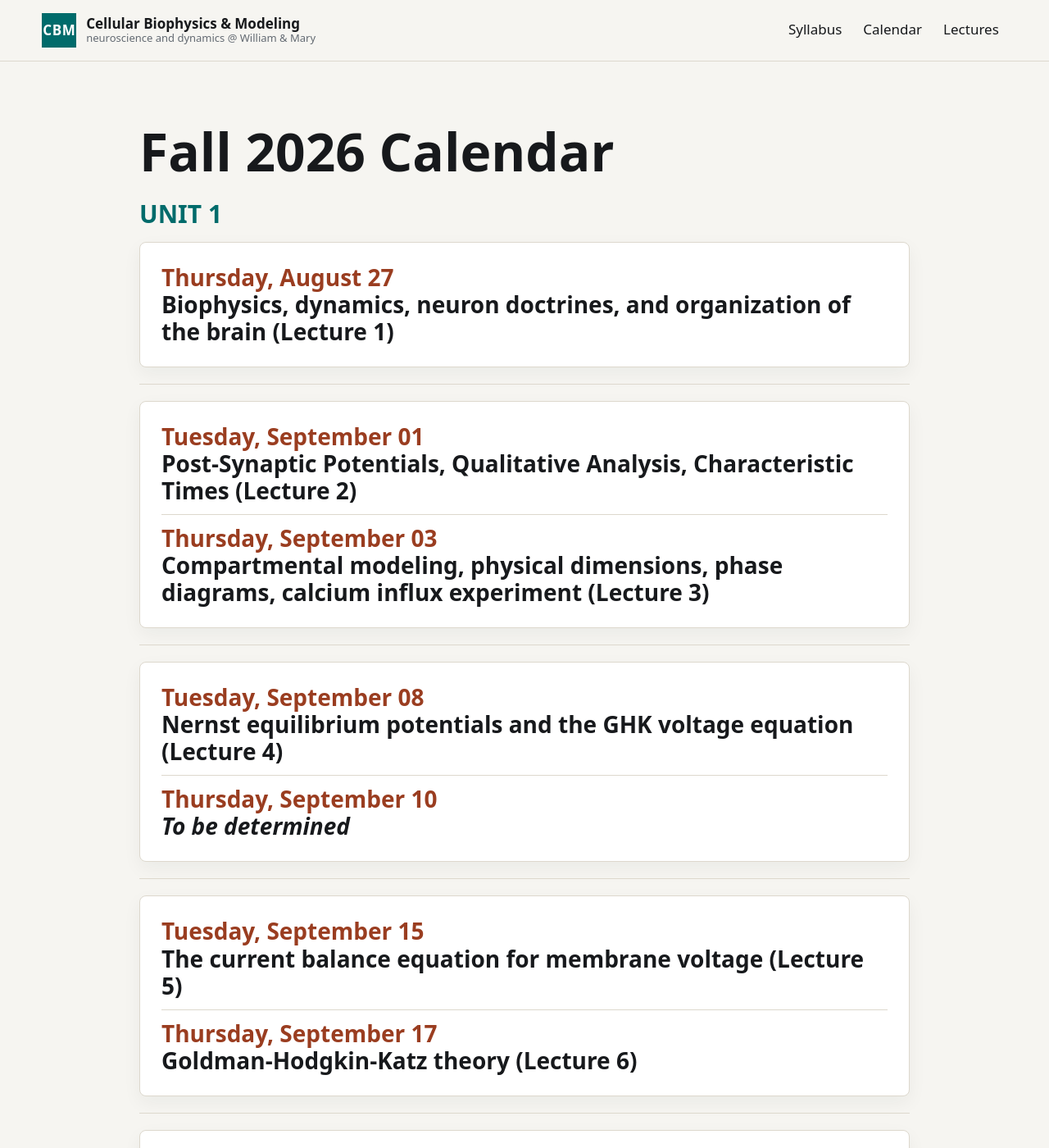
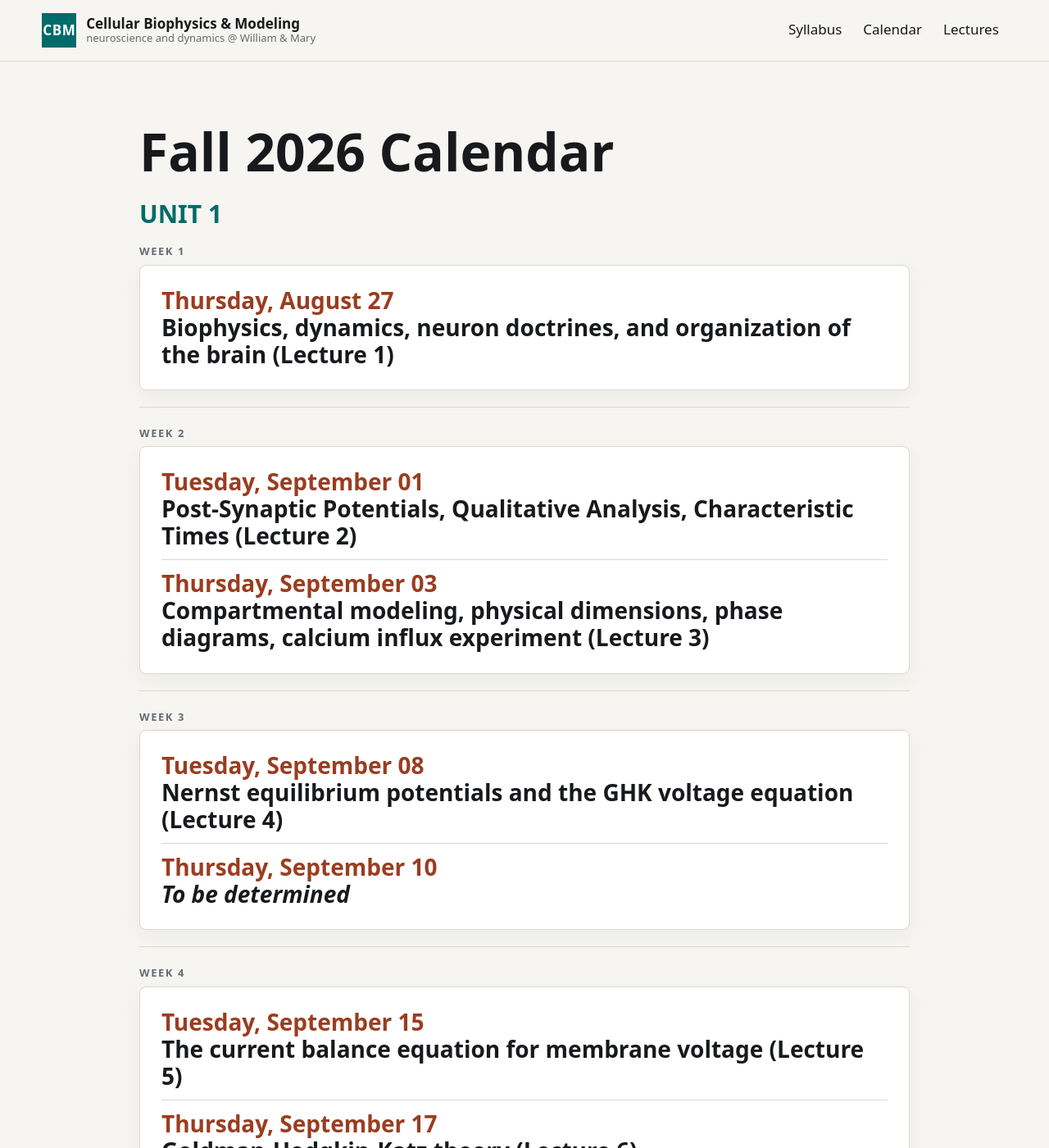
Before and after one commit to gregconradismith/cellular-biophysics-and-modeling, a Jekyll site: the page built from docs/_materials/calendar.md, in a window 1280 px wide and 1400 px high. Shown: the whole window at 82% size. Built offline with Jekyll 4.4.1, drawn with Linux system fonts in a browser that asks for light colours; some of the changed text lies outside the part shown.

Commit message:
Add week labels to calendar

```diff
--- a/docs/_materials/calendar.md
+++ b/docs/_materials/calendar.md
@@ -10,10 +10,14 @@ layout: calendar
 
 ## Unit 1
 
+### Week 1
+
 - Thursday, August 27<br>
   <a href="../lecture-1/">Biophysics, dynamics, neuron doctrines, and organization of the brain (Lecture 1)</a>
 
 ---
+
+### Week 2
 
 - Tuesday, September 01<br>
   <a href="../lecture-2/">Post-Synaptic Potentials, Qualitative Analysis, Characteristic Times (Lecture 2)</a>
@@ -22,6 +26,8 @@ layout: calendar
 
 ---
 
+### Week 3
+
 - Tuesday, September 08<br>
   <a href="../lecture-4/">Nernst equilibrium potentials and the GHK voltage equation (Lecture 4)</a>
 - Thursday, September 10<br>
@@ -29,12 +35,16 @@ layout: calendar
 
 ---
 
+### Week 4
+
 - Tuesday, September 15<br>
   <a href="../lecture-5/">The current balance equation for membrane voltage (Lecture 5)</a>
 - Thursday, September 17<br>
   <a href="../lecture-6/">Goldman-Hodgkin-Katz theory (Lecture 6)</a>
 
 ---
+
+### Week 5
 
 - Tuesday, September 22<br>
   <a href="../lecture-7/">Voltage-dependent currents and bistability (Lecture 7)</a>
@@ -45,12 +55,16 @@ layout: calendar
 
 ## Unit 2
 
+### Week 6
+
 - Tuesday, September 29<br>
   <a href="../lecture-9/">Voltage-clamp recording and the classical biophysics of the squid giant axon (Lecture 9)</a>
 - Thursday, October 01<br>
   <a href="../lecture-10/">The Morris-Lecar model and phase plane (Lecture 10)</a>
 
 ---
+
+### Week 7
 
 - Tuesday, October 06<br>
   <a href="../lecture-11/">Phase plane analysis of 2D ODE systems (Lecture 11)</a>
@@ -59,12 +73,16 @@ layout: calendar
 
 ---
 
+### Week 8
+
 - Tuesday, October 13<br>
   <a href="../lecture-12/">The Fitzhugh Nagumo Model, Linear Stability Analysis, and the Trace-Determinant Plane (Lecture 12)</a>
 - Thursday, October 15<br>
   <span class="calendar-note">To be determined</span>
 
 ---
+
+### Week 9
 
 - Tuesday, October 20<br>
   <a href="../lecture-13/">The Morris-Lecar Phase Plane - Type 1 vs 2 excitability and oscillations (Lecture 13)</a>
@@ -73,17 +91,18 @@ layout: calendar
 
 ---
 
+## Unit 3
+
+### Week 10
+
 - Tuesday, October 27<br>
   <a href="../lecture-15/">Elliptical and Parabolic Bursting, The Low-Threshold Calcium Current and PIR Bursting, Delta Oscillations (Lecture 15)</a>
-
----
-
-## Unit 3
-
 - Thursday, October 29<br>
   <a href="../lecture-16/">Central Pattern Generators, Stomatogastric Ganglion, Half-Center Oscillators, Release vs. Escape Dynamics (Lecture 16)</a>
 
 ---
+
+### Week 11
 
 - Tuesday, November 03<br>
   No class, Election Day
@@ -92,12 +111,16 @@ layout: calendar
 
 ---
 
+### Week 12
+
 - Tuesday, November 10<br>
   <span class="calendar-note">To be determined</span>
 - Thursday, November 12<br>
   <a href="../lecture-18/">EEGs, sensory gating by visual thalamus, drivers and modulators, power spectral analysis of cortical function (Lecture 18)</a>
 
 ---
+
+### Week 13
 
 - Tuesday, November 17<br>
   <a href="../lecture-19-2/">Local field potentials, unit recordings, hippocampal place cells (Lecture 19)</a>
@@ -106,6 +129,8 @@ layout: calendar
 
 ---
 
+### Week 14
+
 - Tuesday, November 24<br>
   <a href="../lecture-21/">Inhibitory interneuron networks in cortex and cortical oscillations (Lecture 21)</a>
 - Thursday, November 26<br>
@@ -113,6 +138,8 @@ layout: calendar
 
 ---
 
+### Week 15
+
 - Tuesday, December 01<br>
   <a href="../lecture-22/">Basal ganglia and deep brain stimulation (Lecture 22)</a>
 - Thursday, December 03<br>
--- a/docs/assets/site.css
+++ b/docs/assets/site.css
@@ -212,6 +212,15 @@ main { min-height: 70vh; }
   text-transform: uppercase;
 }
 .calendar-page .wp-content h2:first-child { margin-top: 0; }
+.calendar-page .wp-content h3 {
+  margin: 4px 0 -8px;
+  color: var(--muted);
+  font-size: 13px;
+  font-weight: 800;
+  letter-spacing: .12em;
+  line-height: 1.2;
+  text-transform: uppercase;
+}
 .calendar-page .wp-content ul {
   display: grid;
   gap: 12px;
```
